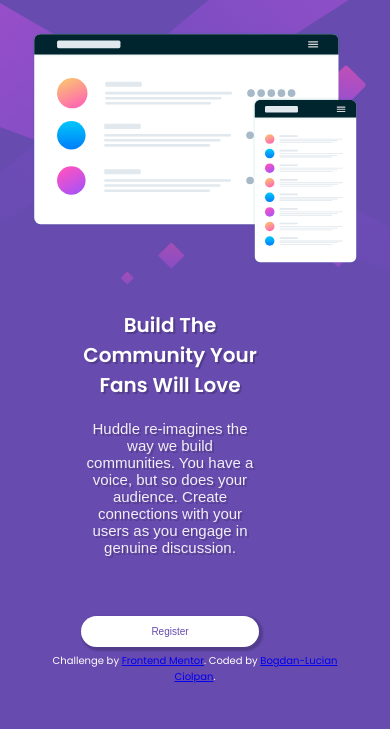
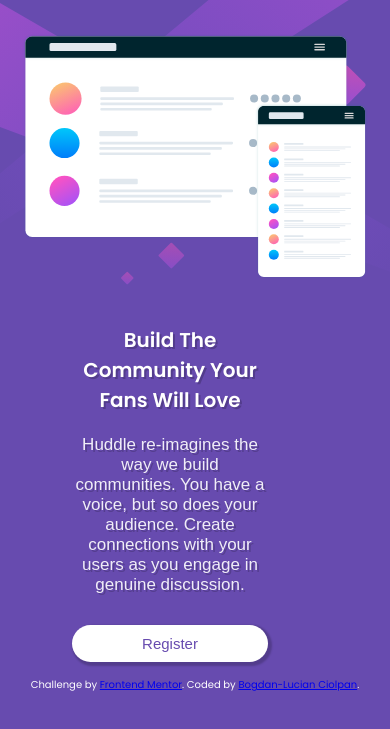
Before and after one commit to bogdanis12/bogdanis12huddlelandingpage.github.io, a plain HTML site: page index.html in a window 390 px wide. Shown: the part 103-832 px from the top of the page. Drawn offline with Linux system fonts and the light colour scheme.

Commit message:
update font size

```diff
--- a/styles/style.scss
+++ b/styles/style.scss
@@ -88,7 +88,7 @@ body {
         padding: 1rem 7rem;
         border-radius: 2rem;
       }
-      margin-top: 1rem;
+      margin-top: 0rem;
       background: white;
       padding: 2rem 8rem;
       border-radius: 4rem;
@@ -151,7 +151,7 @@ body {
         text-shadow: 2px 2px rgba(0, 0, 0, 0.2);
       }
       .description {
-        font-size: 1.5rem;
+        font-size: 1.7rem;
         font-weight: 200;
         font-family: sans-serif;
         margin-bottom: 2rem;
@@ -159,7 +159,7 @@ body {
         text-align: center;
       }
       button {
-        margin-top: 4rem;
+        margin-top: 1rem;
         background: white;
         padding: 1rem 7rem;
         border-radius: 2rem;
@@ -167,6 +167,7 @@ body {
         color: hsl(257, 40%, 49%);
         box-shadow: 2px 2px 2px 2px rgba(0, 0, 0, 0.2);
         text-align: center;
+        font-size: 1.5rem;
       }
     }
     footer {
```
Also changed, not shown: styles/style.css, 1 other file.
